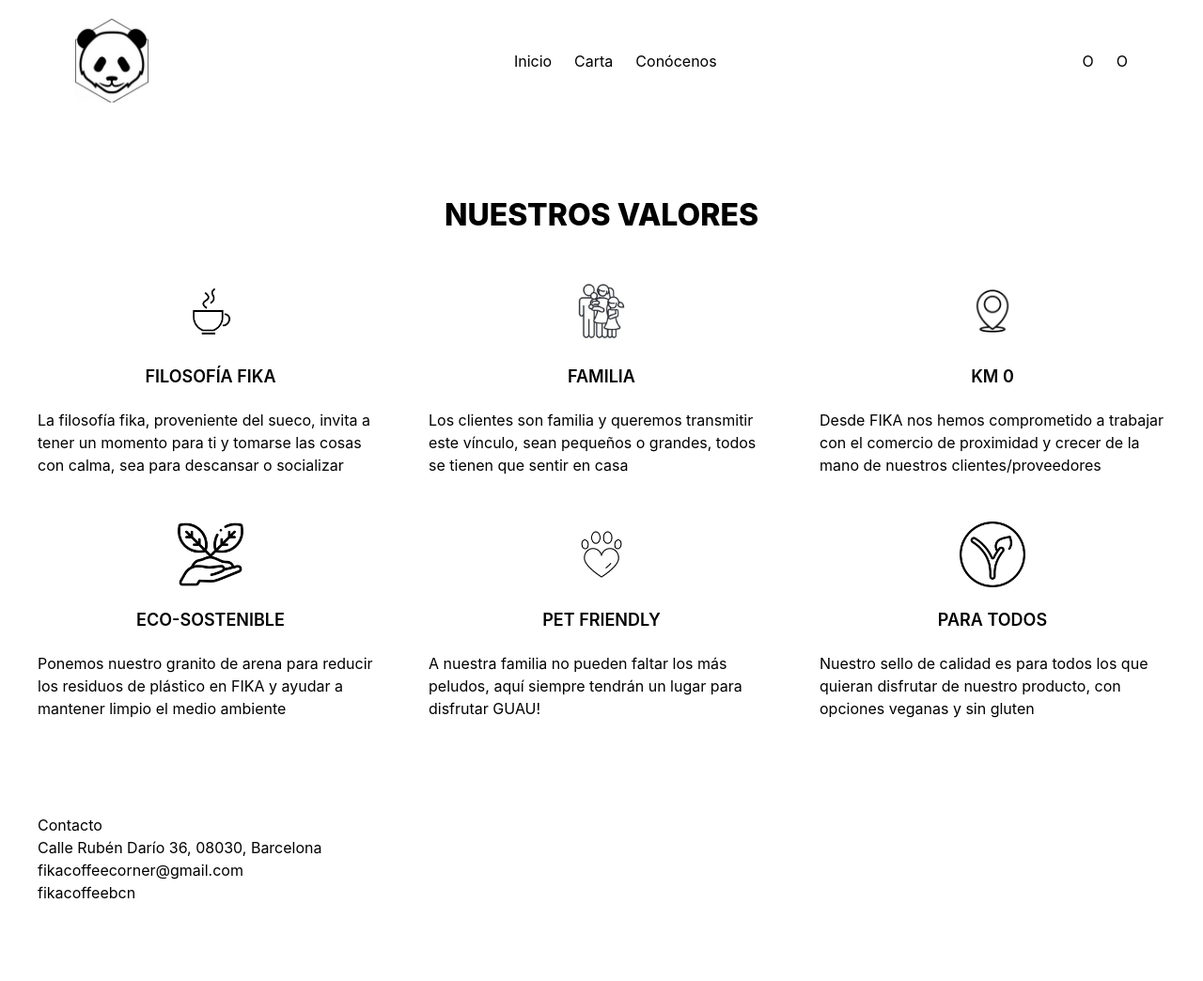
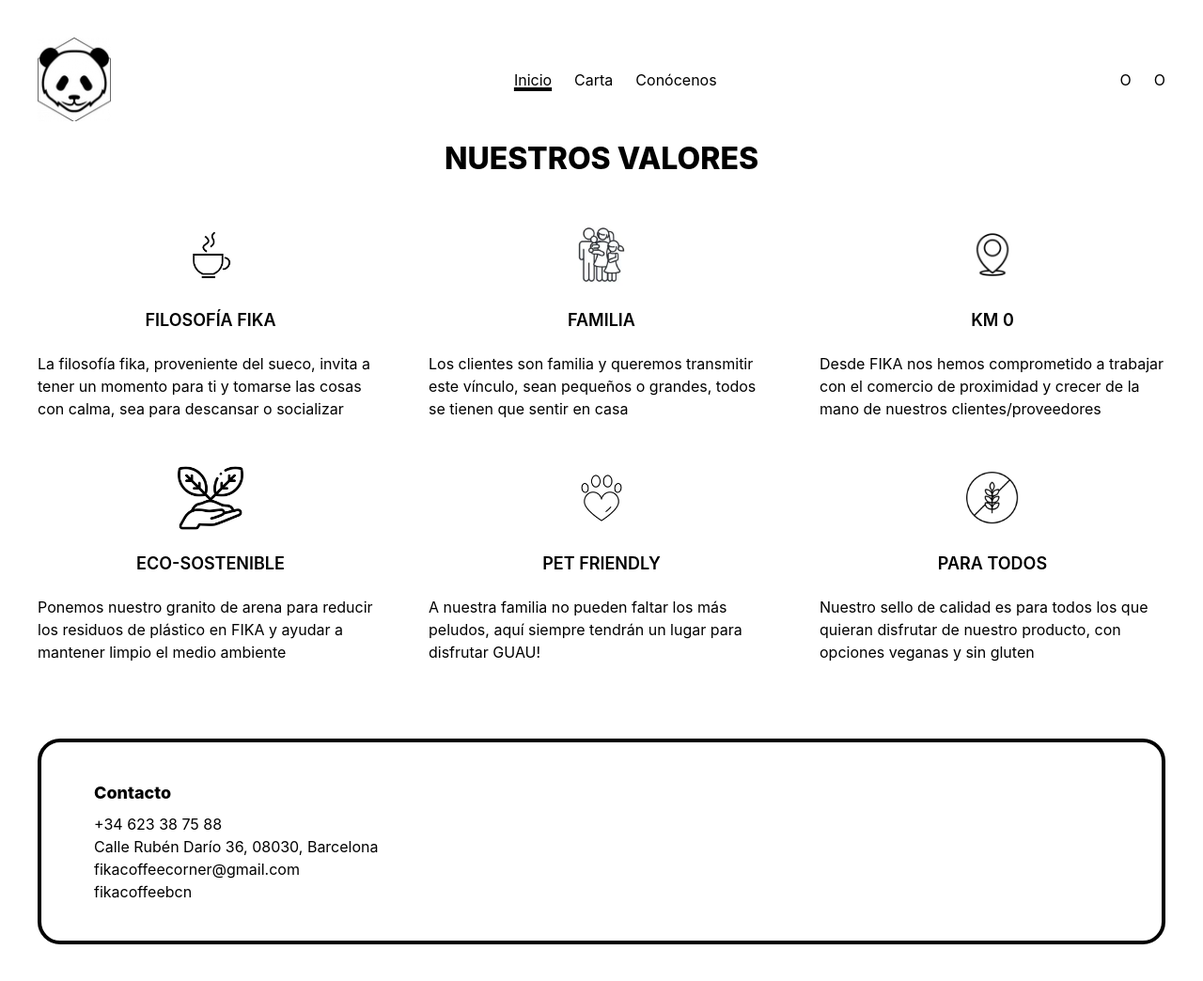
Before and after one commit to MMadlos/restaurant_project, a website built with webpack: page dist/index.html in a window 1280 px wide. Shown: the whole page at 94% size. Before the commit the page ends 982 px from the top, so only its background shows below. Built offline with nearby package versions, Linux system fonts and the light colour scheme.

Commit message:
Add styles footer

```diff
--- a/src/index.js
+++ b/src/index.js
@@ -15,11 +15,18 @@
 const tabConocenos = document.getElementById("conocenos")
 tabConocenos.addEventListener("click", () => {
 	loadContent(conocenos)
+
+	tabInicio.classList.remove("currentSection")
+	tabConocenos.classList.add("currentSection")
 })
 
 const tabInicio = document.getElementById("inicio")
+tabInicio.classList.add("currentSection")
 tabInicio.addEventListener("click", () => {
 	loadContent(inicio)
+
+	tabInicio.classList.add("currentSection")
+	tabConocenos.classList.remove("currentSection")
 })
 
 function loadContent(sectionName) {
--- a/src/modules/conocenos.js
+++ b/src/modules/conocenos.js
@@ -34,7 +34,7 @@
 		text: "A nuestra familia no pueden faltar los más peludos, aquí siempre tendrán un lugar para disfrutar GUAU!",
 	},
 	vegan: {
-		img: imgVegan,
+		img: imgGluten,
 		title: "Para todos",
 		text: "Nuestro sello de calidad es para todos los que quieran disfrutar de nuestro producto, con opciones veganas y sin gluten",
 	},
--- a/src/modules/home.js
+++ b/src/modules/home.js
@@ -37,10 +37,11 @@
 const footer = () => {
 	const footer = newElement("footer")
 
-	footer.appendChild(newElement("p", "Contacto"))
-	footer.appendChild(newElement("p", "Calle Rubén Darío 36, 08030, Barcelona"))
-	footer.appendChild(newElement("p", "fikacoffeecorner@gmail.com"))
-	footer.appendChild(newElement("p", "fikacoffeebcn"))
+	footer.appendChild(newElement("p", "Contacto")).classList.add("footerTitle")
+	footer.appendChild(newElement("p", "+34 623 38 75 88")).setAttribute("id", "footerPhone")
+	footer.appendChild(newElement("p", "Calle Rubén Darío 36, 08030, Barcelona")).setAttribute("id", "footerAddress")
+	footer.appendChild(newElement("p", "fikacoffeecorner@gmail.com")).setAttribute("id", "footerEmail")
+	footer.appendChild(newElement("p", "fikacoffeebcn")).setAttribute("id", "footerInsta")
 
 	return footer
 }
--- a/src/styles.css
+++ b/src/styles.css
@@ -30,9 +30,15 @@
 	max-width: 100%;
 }
 
+p {
+	line-height: 150%;
+}
+
+#content {
+	padding: 40px;
+}
+
 /* Nav */
-nav,
-footer,
 #hero_img {
 	width: 100vw;
 	padding: 20px 40px;
@@ -55,6 +61,12 @@
 	gap: 24px;
 }
 
+ul > li > a:hover {
+	color: blue;
+	text-decoration: underline;
+	text-decoration-thickness: 4px;
+}
+
 * {
 	/* border: 1px solid red; */
 }
@@ -64,10 +76,31 @@
 	margin: 0 auto;
 }
 
+.currentSection {
+	text-decoration: underline;
+	text-decoration-thickness: 4px;
+}
+
+/* FOOTER */
+footer {
+	max-width: 1200px;
+	margin: 0 auto;
+
+	border: 4px solid black;
+	padding: 40px 56px;
+	border-radius: 24px;
+}
+
+.footerTitle {
+	font-size: 18px;
+	font-weight: 800;
+	margin-bottom: 8px;
+}
+
 /* Sección NUESTROS VALORES */
 
 #contentWrapper {
-	padding: 80px 0;
+	padding: 20px 0 80px 0;
 }
 
 .iconValue {
@@ -97,8 +130,3 @@
 	text-transform: uppercase;
 	padding: 24px 0;
 }
-
-p {
-	font-size: 16px;
-	line-height: 150%;
-}
```
Also changed, not shown: dist/main.js.
